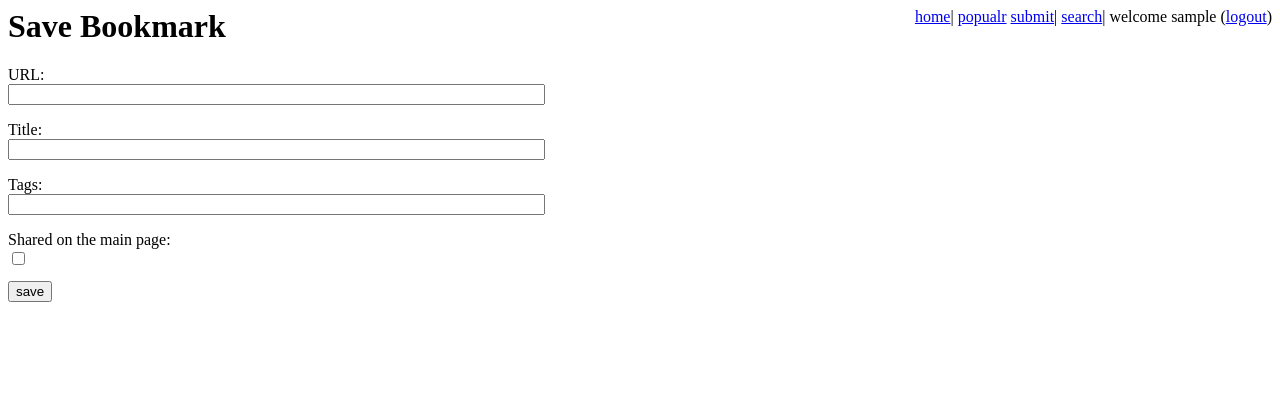
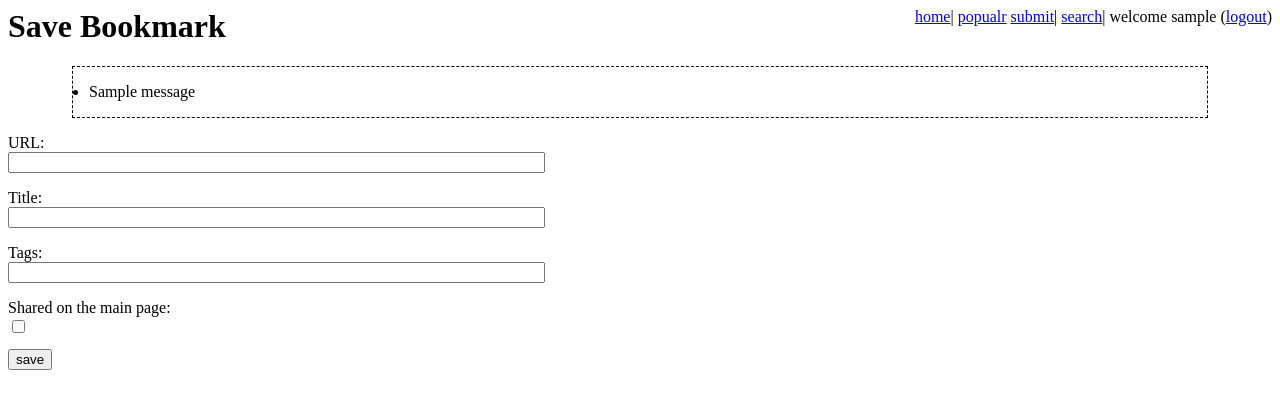
Before and after one commit to lilshady/Django_bookmarks, a Django app: page /save/ in a window 1280 px wide. Shown: the top 409 px of the page. Run offline with Django 3.2, Linux system fonts and the light colour scheme; a user stored in the database is signed in; tables that the repository leaves empty hold one stand-in row (values such as "Sample post"); one stand-in notice (Sample message) is shown; parts of the project's set-up code (start-up, migrations or seed data) failed here and were passed over; some libraries are stand-ins or nearby versions.

Commit message:
1.完善了接受邀请注册并自动建立友谊的功能 2.messages模块的使用。

```diff
--- a/bookmarks/views.py
+++ b/bookmarks/views.py
@@ -10,6 +10,8 @@ from django.contrib.auth import logout
 from bookmarks.forms import *
 from bookmarks.models import *
 from django.contrib.auth.decorators import login_required
+from django.contrib import messages
+
 def main_page(request):
     shared_bookmarks = SharedBookmark.objects.order_by(
        '-date'
@@ -63,11 +65,19 @@ def register_page(request):
             password = form.cleaned_data['password1'],
             email = form.cleaned_data['email']
             )
+            if 'invitation' in request.session:
+                invitation = Invitation.objects.get(id=request.session['invitation'])
+                friendship = Friendship(from_friend=user,to_friend=invitation.sender)
+                friendship.save()
+                friendship = Friendship(from_friend=invitation.sender,to_friend=user)
+                friendship.save()
+                invitation.delete()
+                del request.session['invitation']
             return HttpResponseRedirect('/register/success/')
     else:
         form = RegistrationForm()
-        variables = RequestContext(request,{'form':form})
-        return render_to_response('registration/register.html',variables)
+    variables = RequestContext(request,{'form':form})
+    return render_to_response('registration/register.html',variables)
 
 
 def _bookmark_save(request,form):
@@ -229,7 +239,11 @@ def friend_add(request):
           get_object_or_404(User,username=request.GET['username'])
         friendship = Friendship(from_friend=request.user,
             to_friend=friend)
-        friendship.save()
+        try:
+            friendship.save()
+            messages.success(request, '%s was added to your friend list.' %friend.username)
+        except:
+            messages.error(request, '%s is already a friend of yours.' %friend.username)
         return HttpResponseRedirect(
            '/friends/%s/' %request.user.username
             )
@@ -248,9 +262,20 @@ def friend_invite(request):
                sender = request.user
                 )
         invitation.save()
-        invitation.send()
+        try:
+            invitation.send()
+            messages.success(request, message='An invitation was sent to %s.' %invitation.email)
+            #request.user.message_set.create(message='An invitation was sent to %s.' %invitation.email)
+        except:
+            messages.error(request, 'There was an error while sending te invitation.')
+            #request.user.message_set.create(message='There was an error while sending te invitation.')
         return HttpResponseRedirect('/friend/invite/')
     else:
         form = FriendInviteForm()
     variables = RequestContext(request,{'form':form})
     return render_to_response('friend_invite.html',variables)
+
+def friend_accept(request,code):
+    invitation = get_object_or_404(Invitation,code__exact=code)
+    request.session['invitation'] = invitation.id
+    return HttpResponseRedirect('/register/')
--- a/django_bookmarks/site_media/style.css
+++ b/django_bookmarks/site_media/style.css
@@ -51,3 +51,10 @@ font-size: 70%
 	padding: 5px;
 	border:  1px solid #000;
 }
+
+ul.messages{
+border: 1px dashed #000;
+margin:1em 4em;
+padding: 1em;
+
+}
--- a/django_bookmarks/urls.py
+++ b/django_bookmarks/urls.py
@@ -57,4 +57,5 @@ urlpatterns = patterns('',
 	(r'^friends/(\w+)/$',friends_page),
 	(r'^friend/add/$',friend_add),
 	(r'^friend/invite/$',friend_invite),
+	(r'friend/accept/(\w+)/$',friend_accept),
 )
--- a/templates/base.html
+++ b/templates/base.html
@@ -23,6 +23,14 @@
 	{% endif %}
   </div>
   <h1>{% block head %}{% endblock %}</h1>
+  {% if messages %}
+    <ul class="messages">
+        {% for message in messages %}
+          <li>{{ message }}</li>
+        {% endfor %}
+    </ul>
+    {% endif %}
+
   {% block content %}{% endblock %}
 </body>
 </html>
--- a/templates/friends_page.html
+++ b/templates/friends_page.html
@@ -12,6 +12,7 @@
   {% else %}
    <p>No Friends found.</p>
  {% endif %}
+ <a href="/friend/invite/">Invite a friend!</a>
  <h2>Latest Friend Bookmarks</h2>
   {% include 'bookmark_list.html' %}
  {% endblock %}
```
Also changed, not shown: 3 other files.
